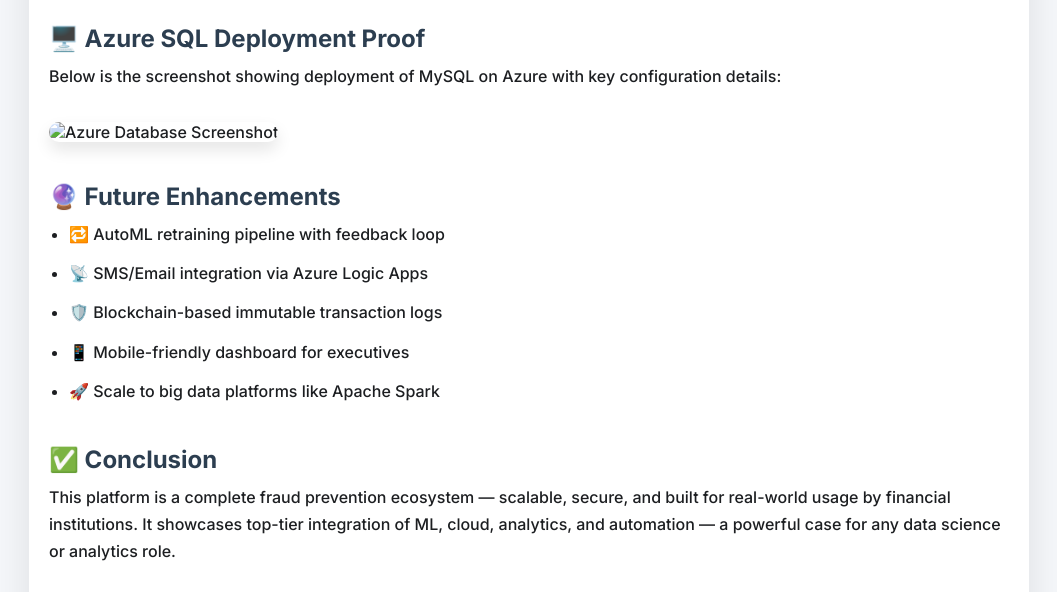
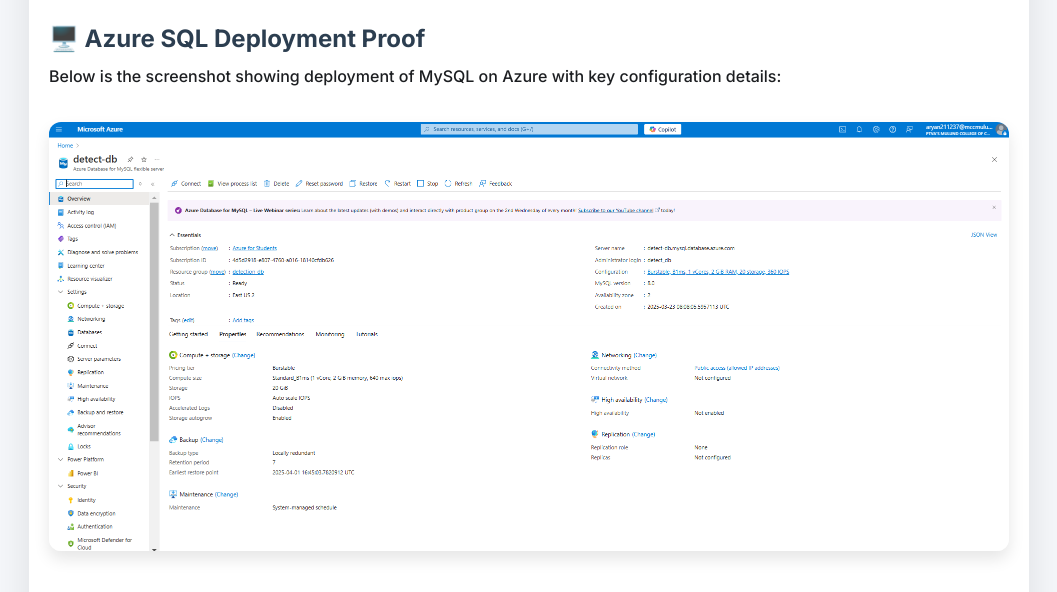
Before and after one commit to Aryankakade/fraud-detection-case-study, a plain HTML site: page index.html in a window 1280 px wide. Shown: the part 1920-2512 px from the top of the page, without its empty margins (111-1168 px from the left). Drawn offline with Linux system fonts and the light colour scheme.

Commit message:
Update index.html

```diff
--- a/index.html
+++ b/index.html
@@ -112,7 +112,7 @@
     <div class="section">
       <h2>🖥️ Azure SQL Deployment Proof</h2>
       <p>Below is the screenshot showing deployment of MySQL on Azure with key configuration details:</p>
-      <img src="Screenshot%202025-04-08%20221533.png" alt="Azure Database Screenshot">
+      <img src="azure.png" alt="Azure Database Screenshot">
     </div>
 
     <div class="section">
```
